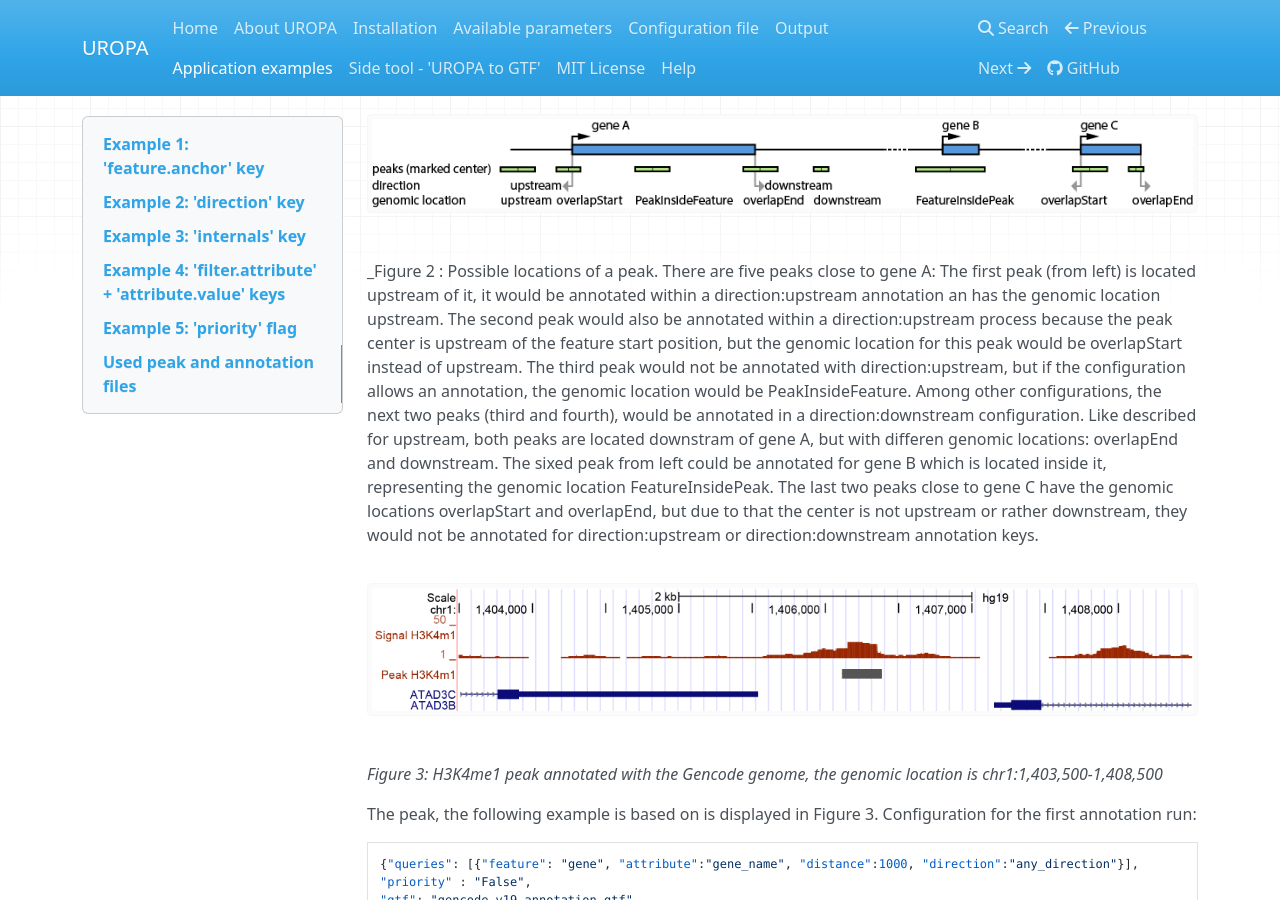
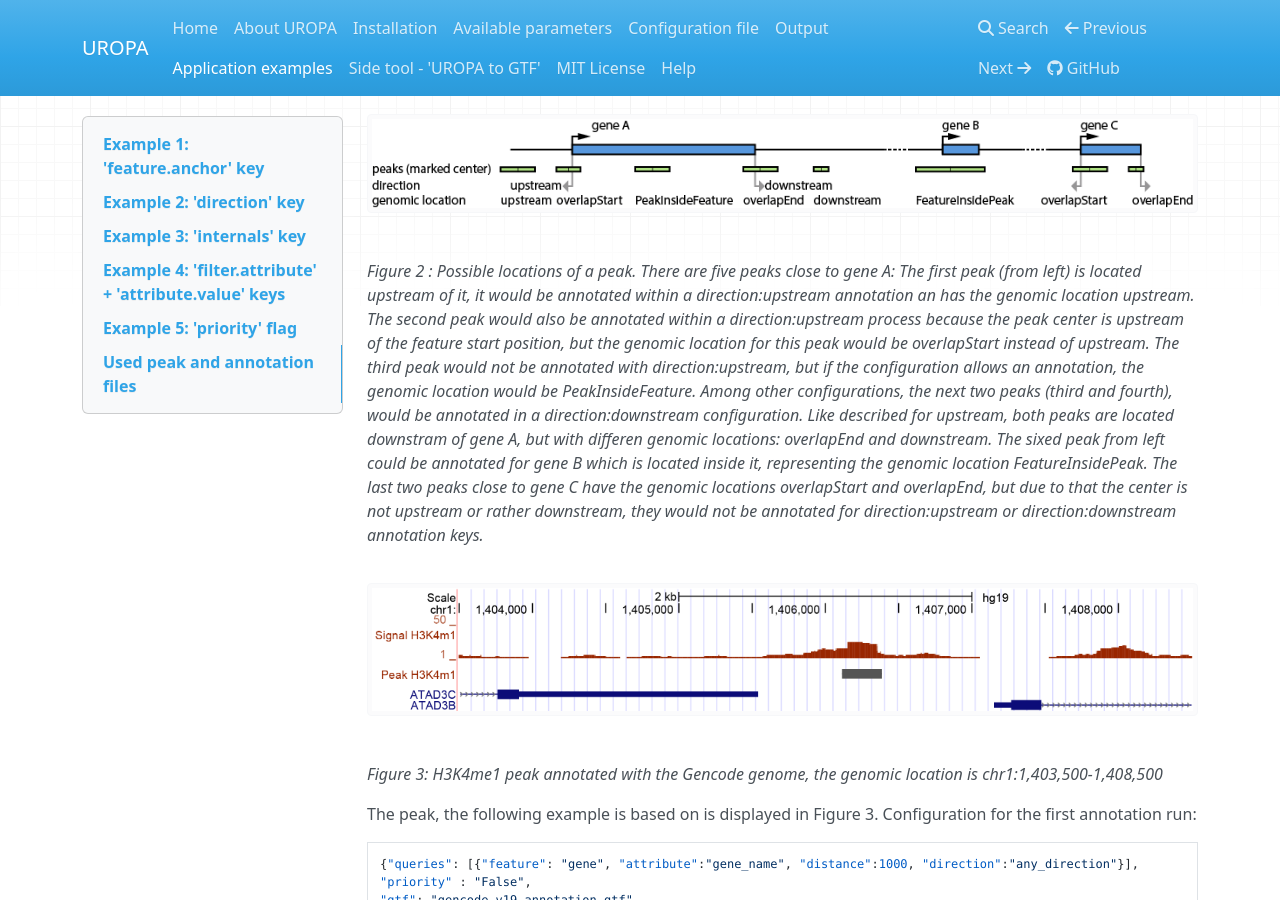
Before and after one commit to loosolab/UROPA, an MkDocs documentation site: the page built from docs/uropa-example.md, in a window 1280 px wide and 900 px high, scrolled down 1794 px. Built offline with MkDocs 1.6.1, drawn with Linux system fonts in a browser that asks for light colours; nearby versions of some CDN libraries; old or Windows-style settings are respelled for this version of MkDocs.

```diff
--- a/docs/uropa-example.md
+++ b/docs/uropa-example.md
@@ -62,9 +62,7 @@ So,the location of the peak is relative to the feature’s direction, and furthe
 
 
 _Figure 2 : Possible locations of a peak. There are five peaks close to gene A: The first peak (from left) is located upstream of it, it would be annotated within a direction:upstream annotation an has the genomic location upstream.
-The second peak would also be annotated within a direction:upstream process because the peak center is upstream of the feature start position, but the genomic location for this peak would be overlapStart instead of upstream. The third peak would not be annotated with direction:upstream, but if the configuration allows an annotation, the genomic location would be PeakInsideFeature.
-Among other configurations, the next two peaks (third and fourth), would be annotated in a direction:downstream configuration. Like described for upstream, both peaks are located downstram of gene A, but with differen genomic locations: overlapEnd and downstream.
-The sixed peak from left could be annotated for gene B which is located inside it, representing the genomic location FeatureInsidePeak. The last two peaks close to gene C have the genomic locations overlapStart and overlapEnd, but due to that the center is not upstream or rather downstream, they would not be annotated for direction:upstream or direction:downstream annotation keys.
+The second peak would also be annotated within a direction:upstream process because the peak center is upstream of the feature start position, but the genomic location for this peak would be overlapStart instead of upstream. The third peak would not be annotated with direction:upstream, but if the configuration allows an annotation, the genomic location would be PeakInsideFeature. Among other configurations, the next two peaks (third and fourth), would be annotated in a direction:downstream configuration. Like described for upstream, both peaks are located downstram of gene A, but with differen genomic locations: overlapEnd and downstream. The sixed peak from left could be annotated for gene B which is located inside it, representing the genomic location FeatureInsidePeak. The last two peaks close to gene C have the genomic locations overlapStart and overlapEnd, but due to that the center is not upstream or rather downstream, they would not be annotated for direction:upstream or direction:downstream annotation keys._
 
 ![direction.key](img/chr1-1,403,500-1,408,500-01_h3k4me1_peaks.png)
 
```
